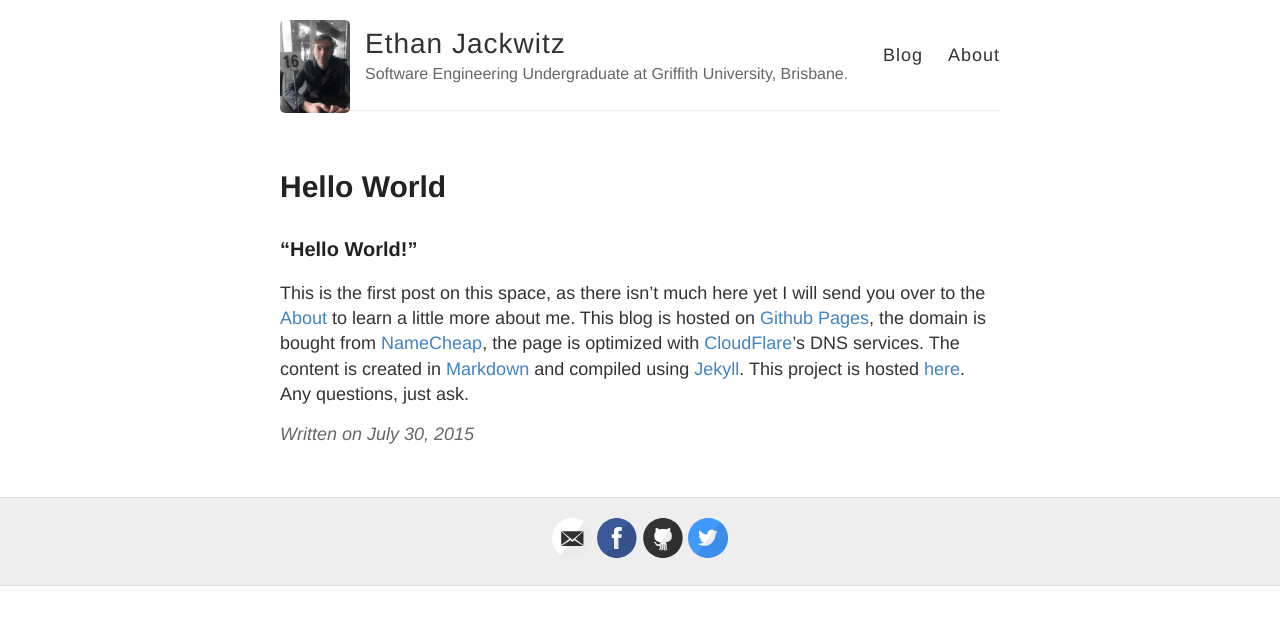
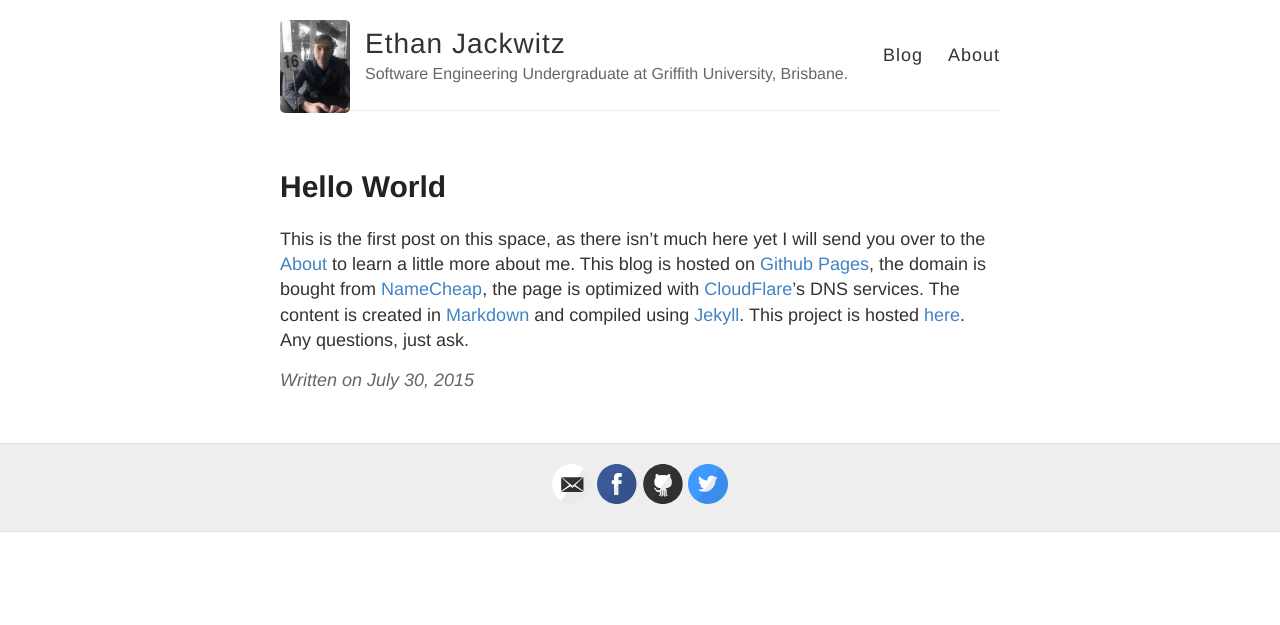
Before and after one commit to VDKA/blog3623, a Jekyll site: the page built from _posts/2015-07-30-Hello-World.md, in a window 1280 px wide. Shown: the top 625 px of the page. Built offline with Jekyll 4.4.1, drawn with Linux system fonts in a browser that asks for light colours; Markdown is read by kramdown in place of the engine named in the settings; comment, search, counter and statistics services are not loaded.

Commit message:
Another change this time ot the hello world post layout
Signed-off-by: Ethan Jackwitz <ethanjackwitz@gmail.com>

```diff
--- a/_posts/2015-07-30-Hello-World.md
+++ b/_posts/2015-07-30-Hello-World.md
@@ -3,6 +3,4 @@ layout: post
 title: Hello World
 ---
 
-### "Hello World!"
-
 This is the first post on this space, as there isn't much here yet I will send you over to the [About]({{ site.baseurl }}/about/) to learn a little more about me. This blog is hosted on [Github Pages](pages.github.com), the domain is bought from [NameCheap](namecheap.com), the page is optimized with [CloudFlare](cloudflare.com)'s DNS services. The content is created in [Markdown](http://daringfireball.net/projects/markdown/) and compiled using [Jekyll](jekyllrb.com). This project is hosted [here](github.com/VDKA/blog). Any questions, just ask.
```
